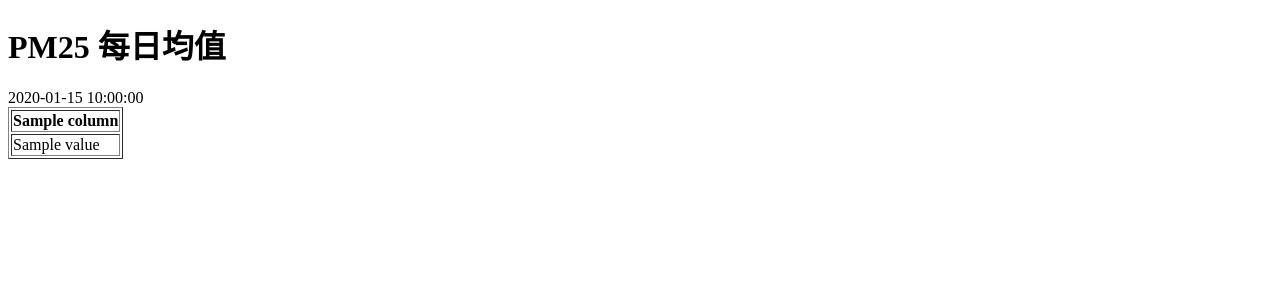
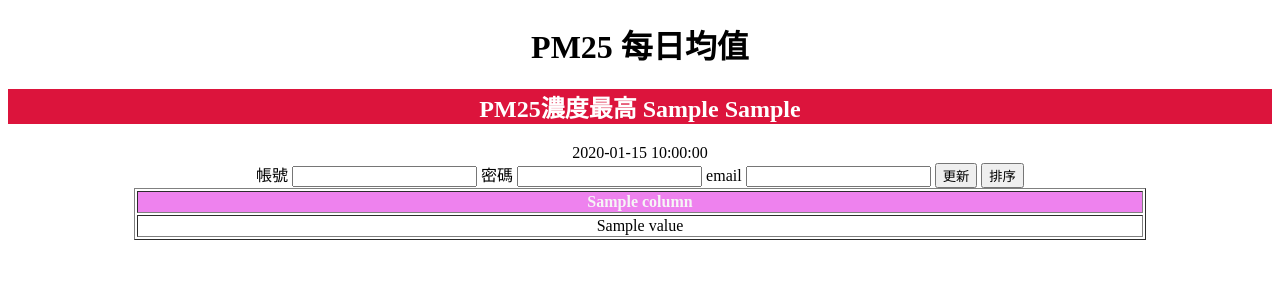
Before and after one commit to jayshain/flask_pm25, a Flask app: template templates/pm25.html in a window 1280 px wide. Shown: the top 300 px of the page. Run offline with Flask 2, Linux system fonts and the light colour scheme; the template is opened without the code that fills it: most values are stand-ins (such as "Sample title", 1, 10 or a date in 2020).

Commit message:
新增pm25 1.更新排序功能 2.新增css跟最高

```diff
--- a/main.py
+++ b/main.py
@@ -1,17 +1,25 @@
-from flask import Flask,render_template
+from flask import Flask,render_template, request
 from datetime import datetime
 import pandas as pd
 
 app=Flask(__name__)#本地端
 
 #建立router
-@app.route('/pm25')
+@app.route('/pm25' , methods=['GET','POST'])
 def pm25():
     url='https://data.epa.gov.tw/api/v1/aqx_p_02?limit=1000&api_key=9be7b239-557b-4c10-9775-78cadfc555e9&sort=ImportDate%20desc&format=csv'
     df = pd.read_csv(url)[['county','Site','PM25','ItemUnit']]
+    df.dropna(inplace=True)
     columns=df.columns
     values=df.values.tolist()
     time = today()
+    pm25_sort = sorted(values,key=lambda x:x[2],reverse=True)
+    result_sort = pm25_sort[0][1],pm25_sort[0][2]
+
+    if request.method =='POST':
+        if request.form.get('sort'):
+            values = pm25_sort
+
 
     return render_template('pm25.html', **locals())
 
--- a/templates/index.html
+++ b/templates/index.html
@@ -9,7 +9,7 @@
 <body>
     <h1>{{name}}</h1>
     <h1>{{time}}</h1>
-    <h1>{{time1}}</h1>
+    <a href="/pm25">PM25資料連結</a>
 
 </body>
 </html>
--- a/templates/pm25.html
+++ b/templates/pm25.html
@@ -5,10 +5,45 @@
     <meta http-equiv="X-UA-Compatible" content="IE=edge">
     <meta name="viewport" content="width=device-width, initial-scale=1.0">
     <title>PM25</title>
+    <!-- css -->
+    <style>
+            body{
+                /* background-color:antiquewhite; */
+                text-align: center;
+            }
+            table{
+                width: 80%;
+                margin: auto;
+            }
+            thead {
+                background-color: violet;
+                color: whitesmoke;
+                padding: 12px;
+            }
+            h2{
+                background-color: crimson;
+                color: white;
+            }
+
+    </style>
 </head>
 <body>
     <h1>PM25 每日均值</h1>
+    <h2>PM25濃度最高 {{result_sort.0}} {{result_sort.1}}</h2>
     {{time}}
+    <form action="" method="POST">
+        帳號
+        <input type="text">
+        密碼
+        <input type="password">
+        email
+        <input type="email">
+
+        <input type="submit" name="update" value="更新">
+        <input type="submit" name="sort" value="排序">
+
+    </form>
+
     <!-- html表格 -->
     <table border="1">
         <thead>
```
